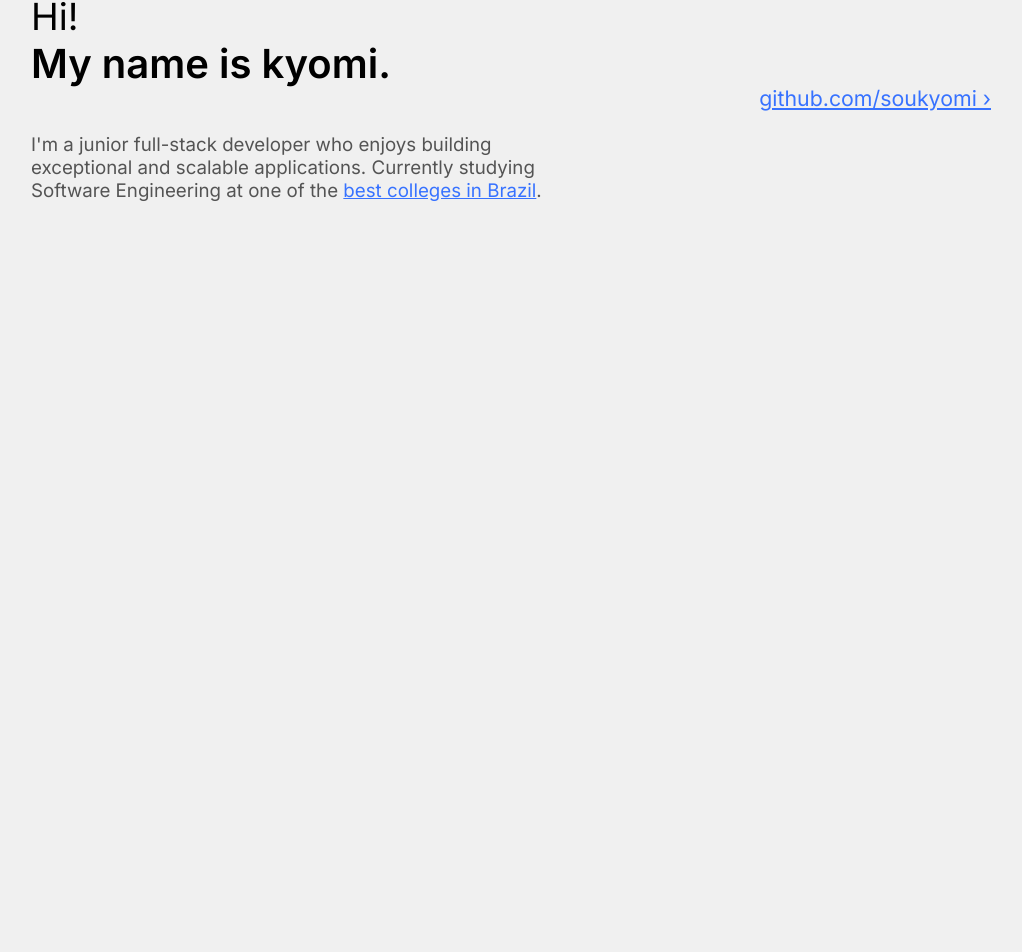
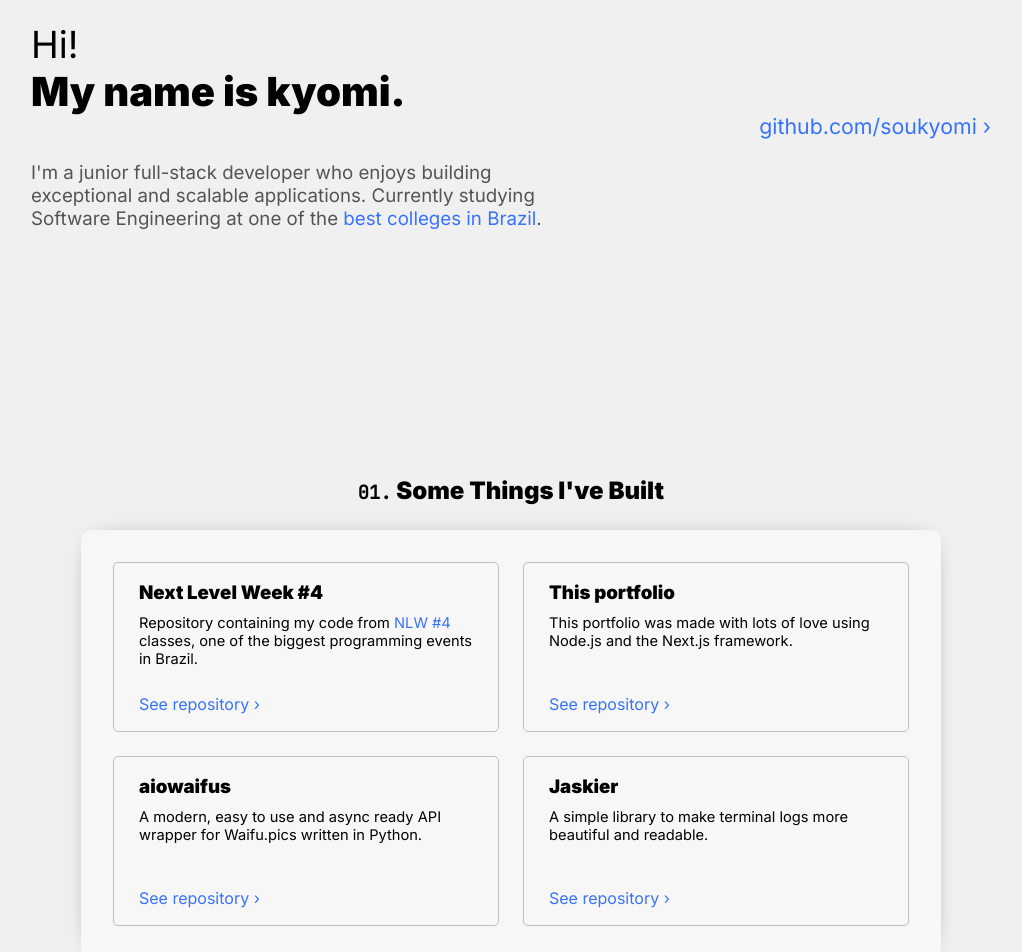
Before and after one commit to bitterteriyaki/portfolio, a Next.js app: page / in a window 1280 px wide. Shown: the part 324-1276 px from the top of the page, without its empty margins (129-1151 px from the left). Before the commit the page ends 800 px from the top, so only its background shows below. Built offline with nearby package versions, Linux system fonts and the light colour scheme.

Commit message:
Add showcase component

```diff
--- a/components/app/Header.tsx
+++ b/components/Header.tsx
@@ -1,6 +1,6 @@
 import Link from 'next/link'
 
-import styles from '../../styles/app/Header.module.css'
+import styles from '../styles/Header.module.css'
 
 interface NavigationLinkProps {
   href: string
--- /dev/null
+++ b/components/Introduction.tsx
@@ -0,0 +1,27 @@
+import styles from '../styles/Introduction.module.css'
+
+const Introduction: React.FC = () => {
+  return (
+    <section data-aos='fade-up' className={styles.intro}>
+      <div className={styles.name}>
+        <h2>Hi!</h2>
+        <h1>My name is kyomi.</h1>
+        <h3>
+          I&apos;m a junior full-stack developer who enjoys building
+          exceptional and scalable applications. Currently studying
+          Software Engineering at one of the{` `}
+          <a href='https://international.unb.br' target='_blank' rel='noreferrer'>
+            best colleges in Brazil
+          </a>.
+        </h3>
+      </div>
+      <div className={styles.github}>
+        <a href='https://github.com/soukyomi' target='_blank' rel='noreferrer'>
+          github.com/soukyomi &#8250;
+        </a>
+      </div>
+    </section>
+  )
+}
+
+export default Introduction
--- a/components/app/ScrollIndicator.tsx
+++ b/components/ScrollIndicator.tsx
@@ -1,6 +1,6 @@
-import { useEffect, useState } from 'react';
+import { useEffect, useState } from 'react'
 
-import styles from '../../styles/app/ScrollIndicator.module.css'
+import styles from '../styles/ScrollIndicator.module.css'
 
 const ScrollIndicator: React.FC = () => {
   const [offset, setOffset] = useState<number>()
--- /dev/null
+++ b/components/Showcase.tsx
@@ -0,0 +1,49 @@
+import styles from '../styles/Showcase.module.css'
+
+interface ItemProps {
+  title: string
+  repository: string
+}
+
+const Item: React.FC<ItemProps> = ({ title, repository, children }) => {
+  const url = `https://github.com/soukyomi/${repository}`
+
+  return (
+    <div className={styles.item}>
+      <h4>{title}</h4>
+      <p>{children}</p>
+      <a href={url} target='_blank' rel='noreferrer'>See repository &#8250;</a>
+    </div>
+  )
+}
+
+const Showcase: React.FC = () => {
+  return (
+    <section data-aos='fade-up' className={styles.showcase}>
+      <h2><code>01.</code> Some Things I&apos;ve Built</h2>
+      <div className={styles.items}>
+        <Item title='Next Level Week #4' repository='nlw-4'>
+          Repository containing my code from{` `}
+          <a href='https://nextlevelweek.com' target='_blank' rel='noreferrer'>
+            NLW #4
+          </a>{` `}
+          classes, one of the biggest programming events in Brazil.
+        </Item>
+        <Item title='This portfolio' repository='portfolio'>
+          This portfolio was made with lots of love using Node.js and the
+          Next.js framework.
+        </Item>
+        <Item title='aiowaifus' repository='aiowaifus'>
+          A modern, easy to use and async ready API wrapper for Waifu.pics
+          written in Python.
+        </Item>
+        <Item title='Jaskier' repository='jaskier'>
+          A simple library to make terminal logs more beautiful and readable.
+        </Item>
+      </div>
+
+    </section>
+  )
+}
+
+export default Showcase
--- a/pages/_app.tsx
+++ b/pages/_app.tsx
@@ -2,13 +2,13 @@ import AOS from 'aos'
 import { useEffect } from 'react'
 import type { AppProps } from 'next/app'
 
-import ScrollIndicator from '../components/app/ScrollIndicator'
-import Header from '../components/app/Header'
+import ScrollIndicator from '../components/ScrollIndicator'
+import Header from '../components/Header'
 import 'aos/dist/aos.css'
 import '../styles/globals.css'
 
 function App({ Component, pageProps }: AppProps) {
-  useEffect(() => { AOS.init({ easing: 'ease-out-cubic' }) }, [])
+  useEffect(() => { AOS.init({ easing: 'ease-out-cubic', once: true }) }, [])
 
   return (
     <>
--- a/pages/index.tsx
+++ b/pages/index.tsx
@@ -1,29 +1,13 @@
-import { NextPage } from 'next';
+import { NextPage } from 'next'
 
-import styles from '../styles/pages/Home.module.css'
+import Introduction from '../components/Introduction'
+import Showcase from '../components/Showcase'
 
 const Home: NextPage = () => {
   return (
     <main>
-      <section data-aos='fade-up' className={styles.intro}>
-        <div className={styles.name}>
-          <h2>Hi!</h2>
-          <h1>My name is kyomi.</h1>
-          <h3>
-            I&apos;m a junior full-stack developer who enjoys building
-            exceptional and scalable applications. Currently studying
-            Software Engineering at one of the{` `}
-            <a href='https://international.unb.br' target='_blank' rel='noreferrer'>
-              best colleges in Brazil
-            </a>.
-          </h3>
-        </div>
-        <div className={styles.github}>
-          <a href='https://github.com/soukyomi' target='_blank' rel='noreferrer'>
-            github.com/soukyomi &#8250;
-          </a>
-        </div>
-      </section>
+      <Introduction />
+      <Showcase />
     </main>
   )
 }
--- a/styles/app/Header.module.css
+++ b/styles/Header.module.css
@@ -1,6 +1,7 @@
 .header {
   display: flex;
-  padding: 30px 40px;
+  height: var(--header-size);
+  padding: 0 40px;
   align-items: center;
   justify-content: space-between;
 }
@@ -32,4 +33,5 @@
   color: white;
   background-color: var(--oliver);
   box-shadow: 0px 0px 20px -2px var(--oliver);
+  text-decoration: none;
 }
--- a/styles/pages/Home.module.css
+++ b/styles/Introduction.module.css
@@ -1,7 +1,7 @@
 .intro {
   display: flex;
   margin: 0 auto;
-  height: 80vh;
+  height: calc(100vh - var(--header-size));
   max-width: 960px;
   align-items: center;
   justify-content: space-between;
@@ -23,13 +23,6 @@
   width: 520px;
 }
 
-.name h3 a {
-  text-decoration: underline;
-  color: var(--oliver);
-}
-
 .github {
   font-size: 16pt;
-  text-decoration: underline;
-  color: var(--oliver);
 }
--- /dev/null
+++ b/styles/Showcase.module.css
@@ -0,0 +1,46 @@
+/* Temporarily margin */
+.showcase {
+  margin-bottom: 30px;
+}
+
+.showcase h2 {
+  text-align: center;
+  margin-bottom: 25px;
+}
+
+.items {
+  background-color: var(--walter);
+  max-width: 860px;
+  margin: 0 auto;
+  padding: 20px;
+  display: flex;
+  flex-wrap: wrap;
+  box-shadow: 0px 0px 25px -18px black;
+  border-radius: 10px;
+}
+
+.item {
+  border: 1px solid var(--bella);
+  border-radius: 5px;
+  user-select: none;
+  width: 350px;
+  height: 170px;
+  margin: 12px;
+  padding: 18px 25px;
+  flex: 1 1 350px;
+  transition: 0.1s linear;
+}
+
+.item:hover {
+  box-shadow: 0px 0px 25px -18px black;
+}
+
+.item h4 {
+  font-size: 14pt;
+}
+
+.item p {
+  margin: 10px 0px;
+  height: 70px;
+  font-size: 11pt;
+}
--- a/styles/globals.css
+++ b/styles/globals.css
@@ -1,13 +1,17 @@
-@import url('https://fonts.googleapis.com/css2?family=Inter:wght@400;600&display=swap');
+@import url('https://fonts.googleapis.com/css2?family=Inter:wght@400;900&family=JetBrains+Mono&display=swap');
 
 :root {
+  --header-size: 100px;
+
   --charlie: #f7aef8;
   --luna: #48bf84;
   --oliver: #3772ff;
+  --olivia: #6190ff;
   --loki: #ffe66d;
   --willow: #f0f0f0;
   --bella: #bfbfbf;
   --milo: #545454;
+  --walter: #f7f7f7;
 }
 
 ::-webkit-scrollbar {
@@ -27,8 +31,19 @@ html, body {
 }
 
 a {
-  color: inherit;
+  color: var(--oliver);
   text-decoration: none;
+  transition: 0.1s linear;
+}
+
+a:hover {
+  color: var(--olivia);
+  text-decoration: underline;
+}
+
+code {
+  font-family: 'JetBrains Mono', monospace;
+  font-size: 14pt;
 }
 
 * {
```
Also changed, not shown: styles/Home.module.css (added), styles/ScrollIndicator.module.css (renamed from styles/app/ScrollIndicator.module.css).
